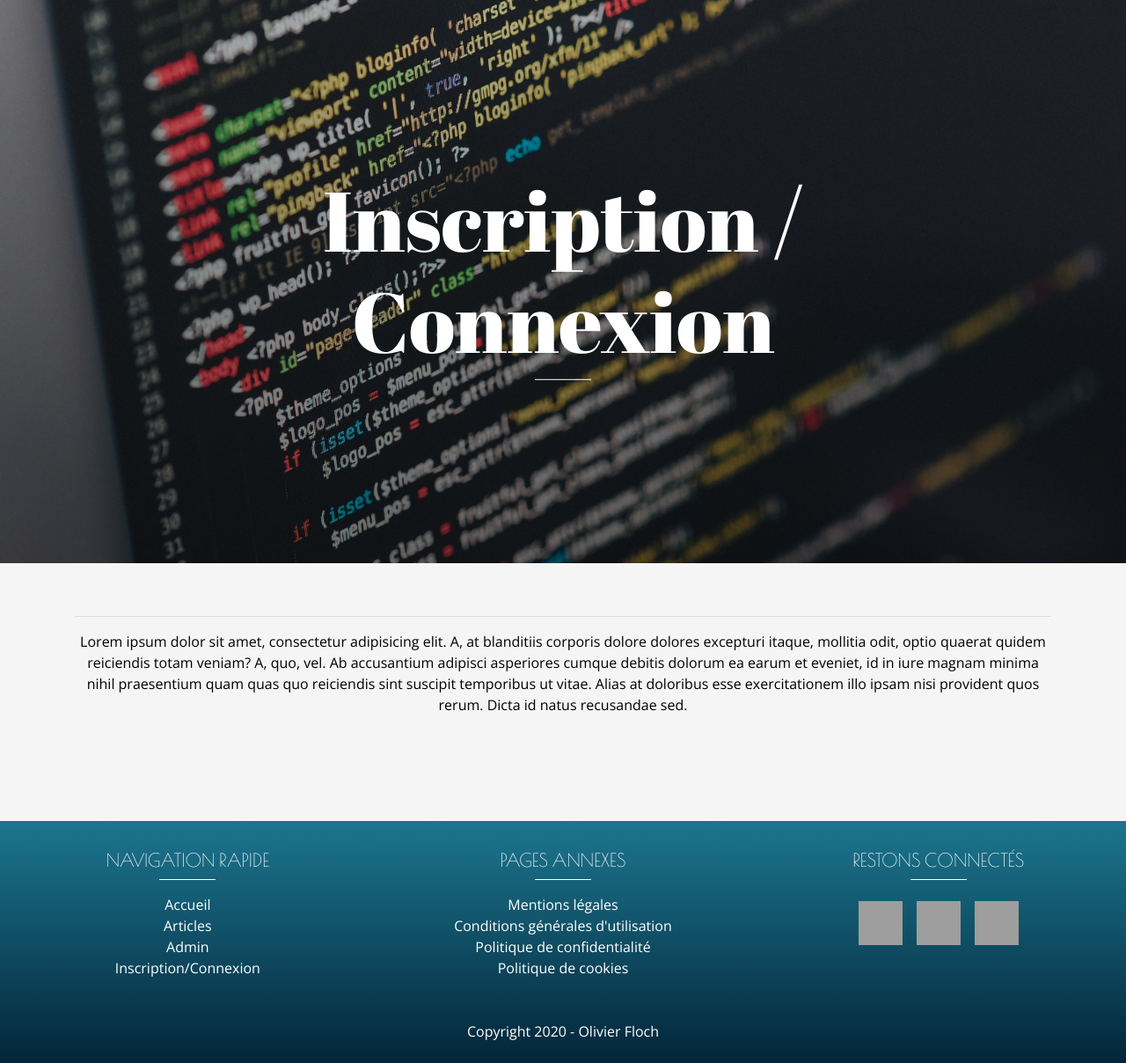
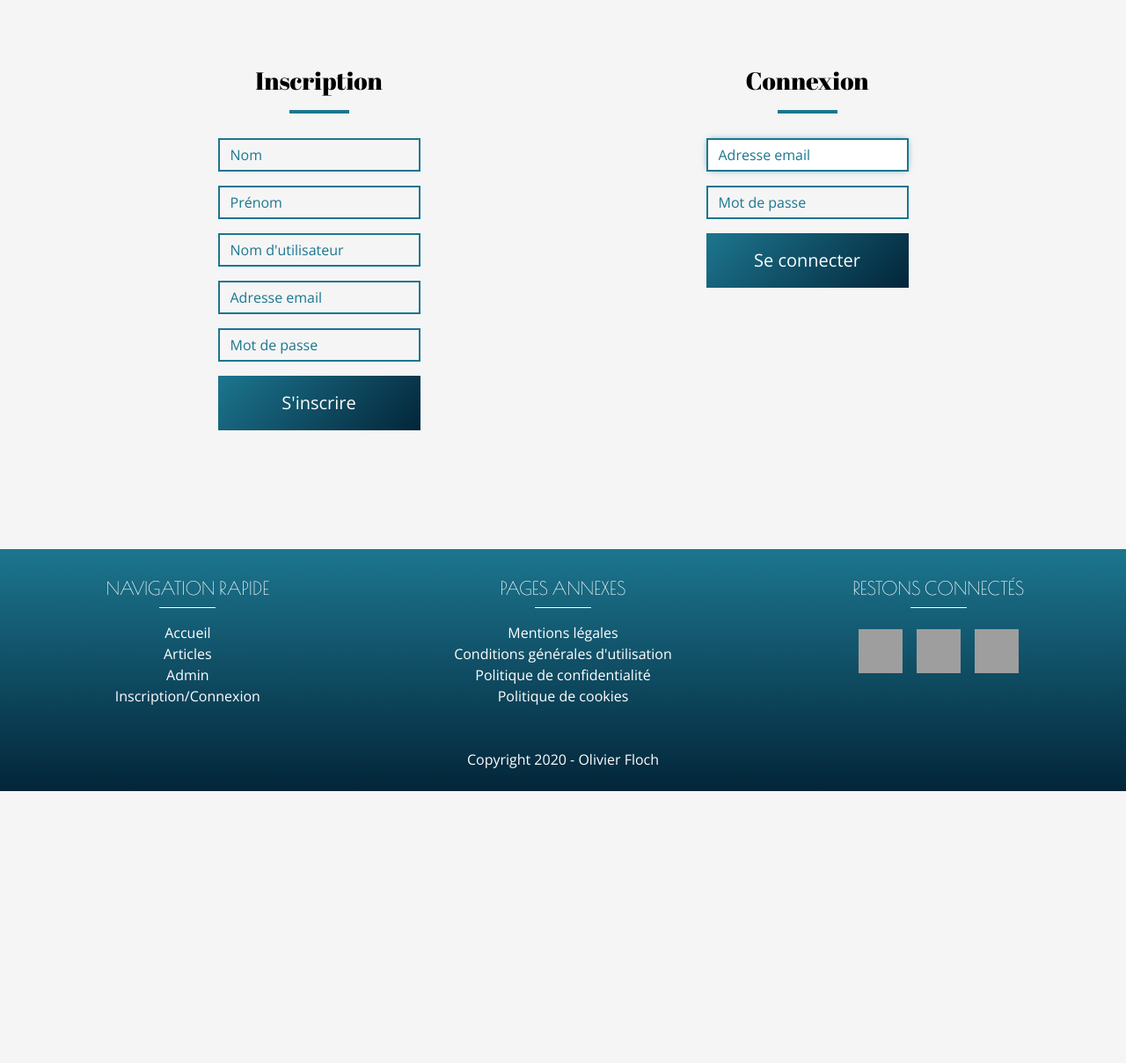
Before and after one commit to OlivierFL/blog, a PHP site: template templates/layout/login.html.twig in a window 1280 px wide. Shown: the part 74-1282 px from the top of the page at 88% size. After the commit the page ends 973 px from the top, so only its background shows below. Run offline with PHP 8.4, Linux system fonts and the light colour scheme; the template is opened without the code that fills it, so the values that code supplies are empty; some libraries are stand-ins or nearby versions; grey boxes are pictures that could not be loaded.

Commit message:
Add forms on login page

```diff
--- a/templates/layout/login.html.twig
+++ b/templates/layout/login.html.twig
@@ -5,21 +5,36 @@
 {% endblock %}
 
 {% block body %}
-  <div class="hero-img">
-    <div class="hero-text text-center">
-      <h1>Inscription / Connexion</h1>
-      <hr class="separator-white">
-    </div>
-  </div>
   <div class="container">
-    <section class="m-60 text-center">
-      <hr class="separator-orange">
-      <p>Lorem ipsum dolor sit amet, consectetur adipisicing elit. A, at blanditiis corporis dolore dolores
-        excepturi itaque, mollitia odit, optio quaerat quidem reiciendis totam veniam? A, quo, vel. Ab
-        accusantium adipisci asperiores cumque debitis dolorum ea earum et eveniet, id in iure magnam minima
-        nihil praesentium quam quas quo reiciendis sint suscipit temporibus ut vitae. Alias at doloribus
-        esse
-        exercitationem illo ipsam nisi provident quos rerum. Dicta id natus recusandae sed.</p>
+    <section class="m-60 text-center row justify-content-around">
+      <div class="text">
+        <form class="form-signin" method="post">
+          <h1 class="h3 mb-3 font-weight-normal">Inscription</h1>
+          <hr class="separator-blue">
+          <label for="lastname" class="sr-only">Nom</label>
+          <input type="text" id="lastname" class="form-control mb-3" placeholder="Nom">
+          <label for="firstname" class="sr-only">Prénom</label>
+          <input type="text" id="firstname" class="form-control mb-3" placeholder="Prénom">
+          <label for="username" class="sr-only">Nom d'utilisateur</label>
+          <input type="text" id="username" class="form-control mb-3" placeholder="Nom d'utilisateur">
+          <label for="email" class="sr-only">Adresse email</label>
+          <input type="email" id="email" class="form-control mb-3" placeholder="Adresse email">
+          <label for="password" class="sr-only">Mot de passe</label>
+          <input type="password" id="password" class="form-control mb-3" placeholder="Mot de passe">
+          <button class="btn btn-lg btn-primary btn-block" type="submit">S'inscrire</button>
+        </form>
+      </div>
+      <div class="text">
+        <form class="form-signin" method="post">
+          <h1 class="h3 mb-3 font-weight-normal">Connexion</h1>
+          <hr class="separator-blue">
+          <label for="email" class="sr-only">Adresse email</label>
+          <input type="email" id="email" class="form-control mb-3" placeholder="Adresse email" autofocus="">
+          <label for="password" class="sr-only">Mot de passe</label>
+          <input type="password" id="password" class="form-control mb-3" placeholder="Mot de passe">
+          <button class="btn btn-lg btn-primary btn-block" type="submit">Se connecter</button>
+        </form>
+      </div>
     </section>
   </div>
 {% endblock %}
```
